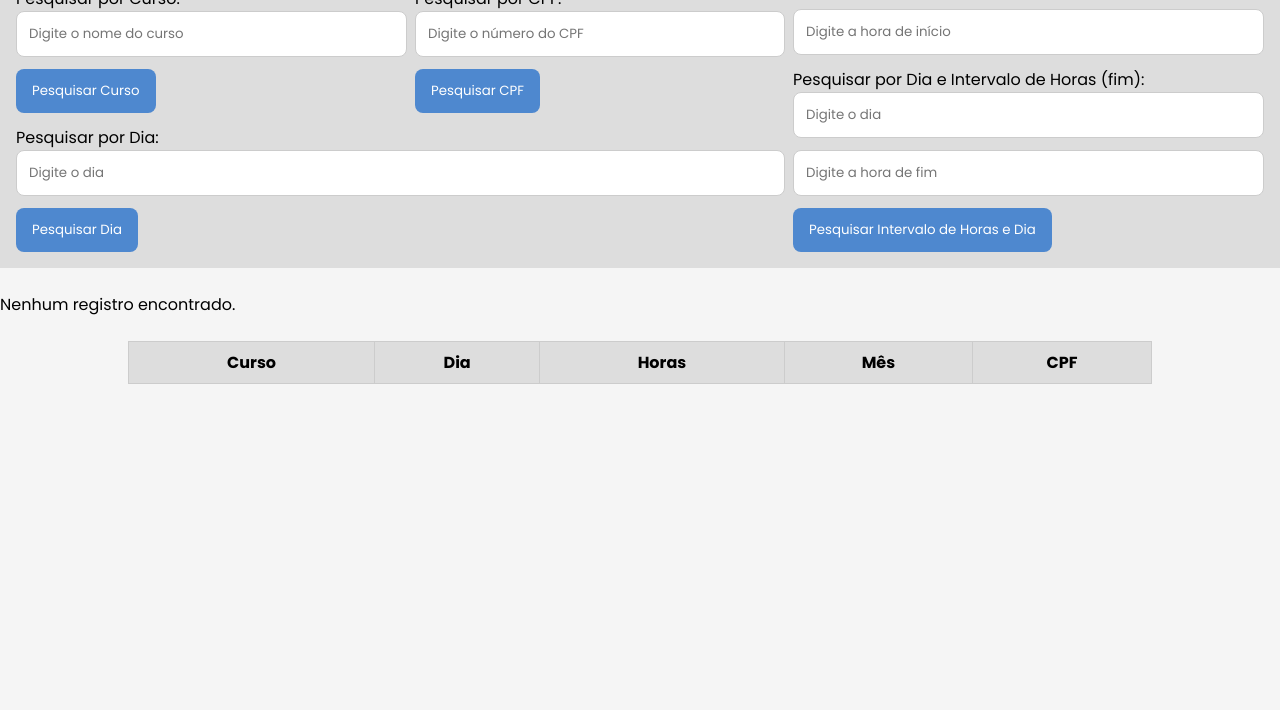
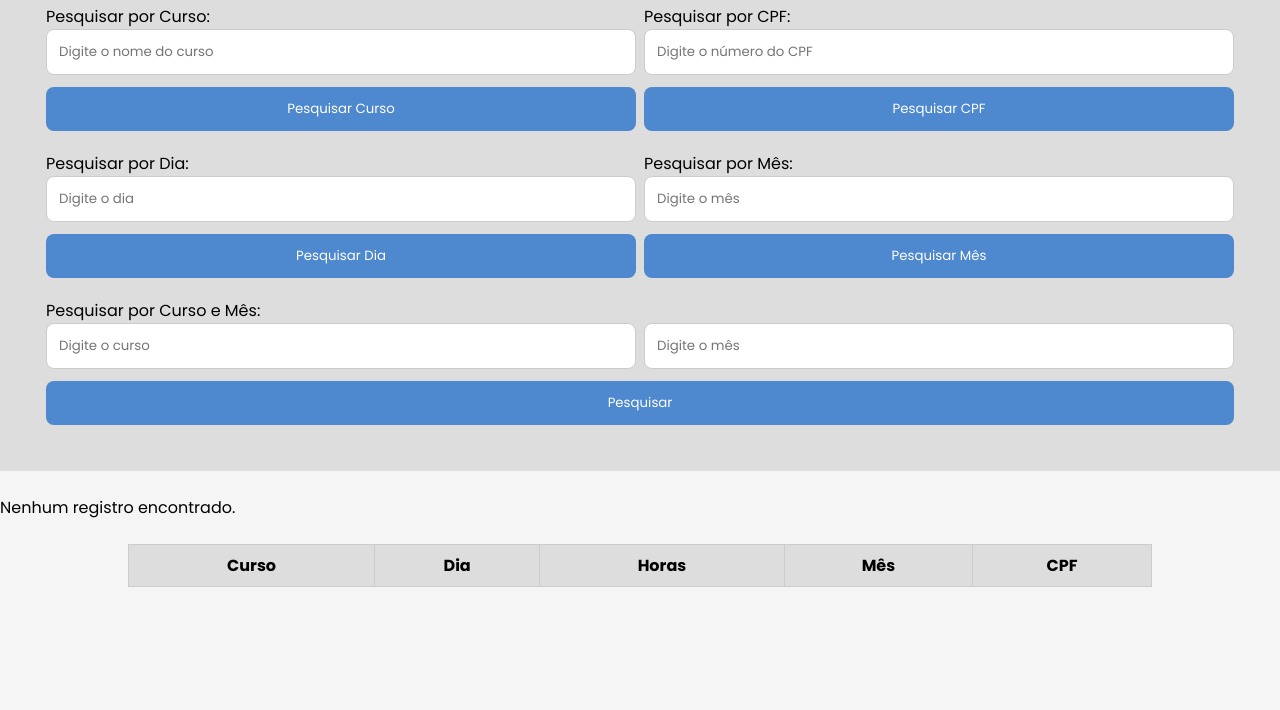
Before and after one commit to johegenesio/banco-de-dados, a plain HTML site: page index.html in a window 1280 px wide. Shown: the part 90-800 px from the top of the page. Drawn offline with Linux system fonts and the light colour scheme; no server answers.

Commit message:
Month and course - Update
Update curso e mês juntos.

```diff
--- a/index.html
+++ b/index.html
@@ -17,39 +17,42 @@
                     <div class="input-container input-curso">
                         <label for="cursoInput">Pesquisar por Curso:</label>
                         <input type="text" id="cursoInput" class="input-field" placeholder="Digite o nome do curso">
-                        <button onclick="pesquisarPorCampo('curso', cursoInput.value)" class="search-button">Pesquisar
+                        <button onclick="pesquisarPorCampo('curso', cursoInput.value)" class="search-button fill">Pesquisar
                             Curso</button>
                     </div>
                     <div class="input-container input-cpf">
                         <label for="usuarioInput">Pesquisar por CPF:</label>
                         <input type="text" id="usuarioInput" class="input-field" placeholder="Digite o número do CPF">
-                        <button onclick="pesquisarPorCampo('usuario', usuarioInput.value)" class="search-button">Pesquisar
+                        <button onclick="pesquisarPorCampo('usuario', usuarioInput.value)" class="search-button fill">Pesquisar
                             CPF</button>
                     </div>
                 </div>
+                <div class="row-container">
                     <div class="input-container input-dia">
                         <label for="diaInput">Pesquisar por Dia:</label>
                         <input type="number" id="diaInput" class="input-field" placeholder="Digite o dia" max="31">
-                    <button onclick="pesquisarPorCampo('dia', diaInput.value)" class="search-button">Pesquisar Dia</button>
+                        <button onclick="pesquisarPorCampo('dia', diaInput.value)" class="search-button fill">Pesquisar Dia</button>
                     </div>
+
+                    <div class="input-container input-mes">
+                        <label for="mesInput">Pesquisar por Mês:</label>
+                        <input type="number" id="mesInput" class="input-field" placeholder="Digite o mês" max="12">
+                        <button onclick="pesquisarPorCampo('mes', mesInput.value)" class="search-button fill">Pesquisar Mês</button>
                     </div>
+
                 </div>
-        <div class="input-container">
-            <div>
-                <label for="diaHoraInicioInput">Pesquisar por Dia e Intervalo de Horas (início):</label>
-                <input type="number" id="diaHoraInicioInput" class="input-field" placeholder="Digite o dia"
-                max="31">
-                <input type="number" id="horaInicioInput" class="input-field" placeholder="Digite a hora de início" max="24">
+
+                <div class="input-container input-mes">
+                    <label for="cursoMesInput">Pesquisar por Curso e Mês: </label>
+                    <div class="row-container">
+                        <input type="text" id="cursoMesInput" class="input-field" placeholder="Digite o curso">
+                        <input type="number" id="mesMesInput" class="input-field" placeholder="Digite o mês" max="12">
                     </div>
-            <div>
-                <label for="diaHoraFimInput">Pesquisar por Dia e Intervalo de Horas (fim):</label>
-                <input type="number" id="diaHoraFimInput" class="input-field" placeholder="Digite o dia"
-                max="31">
-                <input type="number" id="horaFimInput" class="input-field" placeholder="Digite a hora de fim" max="24">
+                    <button onclick="pesquisarPorCursoEMesSeparadamente()" class="search-button fill">Pesquisar</button>
+
                 </div>
-            <button
-                onclick="pesquisarPorIntervaloDeHorasEDia(diaHoraInicioInput.value, horaInicioInput.value, diaHoraFimInput.value, horaFimInput.value)"
-                class="search-button">Pesquisar Intervalo de Horas e Dia</button>
+
+            </div>
         </div>
     </div>
     <div class="result-container">
--- a/script.js
+++ b/script.js
@@ -84,6 +84,7 @@ function pesquisarPorCampo(campo, valor) {
         limparCampos();
 }
 
+
 function pesquisarPorIntervaloDeHorasEDia(diaInicio, horaInicio, diaFim, horaFim) {
     const apiUrl = 'https://biblioteca-senai-5b3e9-default-rtdb.firebaseio.com/.json';
 
@@ -128,6 +129,54 @@ function limparCampos() {
     document.getElementById('horaFimInput').value = '';
     document.getElementById('diaHoraInicioInput').value = '';
     document.getElementById('diaHoraFimInput').value = '';
+    document.getElementById('mesInput').value = '';
 }
 
+
+
 document.addEventListener('DOMContentLoaded', carregarUltimosRegistros);
+
+
+
+
+
+
+function pesquisarPorCursoEMesSeparadamente() {
+    const curso = document.getElementById('cursoMesInput').value;
+    const mes = document.getElementById('mesMesInput').value;
+    pesquisarPorCursoEMes('curso', curso, 'mes', mes);
+}
+
+function pesquisarPorCursoEMes(cursoCampo, cursoValor, mesCampo, mesValor) {
+    const apiUrl = 'https://biblioteca-senai-5b3e9-default-rtdb.firebaseio.com/.json';
+
+    fetch(apiUrl)
+        .then(response => response.json())
+        .then(data => {
+            console.log('Resposta da API:', data);
+
+            if (data !== null) {
+                const registros = Object.values(data)
+                    .filter(item => {
+                        const cursoString = (typeof item[cursoCampo] === 'string') ? item[cursoCampo] : item[cursoCampo].toString();
+                        const mesString = (typeof item[mesCampo] === 'string') ? item[mesCampo] : item[mesCampo].toString();
+
+                        return cursoString.toLowerCase().includes(cursoValor.toLowerCase()) &&
+                               mesString.toLowerCase().includes(mesValor.toLowerCase());
+                    });
+
+                if (registros.length > 0) {
+                    exibirResultados(registros);
+                } else {
+                    console.error(`Nenhum registro encontrado para ${cursoCampo} = ${cursoValor} e ${mesCampo} = ${mesValor}.`);
+                    exibirResultados([]);
+                }
+            } else {
+                console.error('Resposta da API é null. Não há dados disponíveis.');
+            }
+        })
+        .catch(error => {
+            console.error('Erro ao buscar dados:', error);
+        });
+        limparCampos();
+}
--- a/style.css
+++ b/style.css
@@ -24,6 +24,7 @@ body {
 h1 {
     text-align: center;
     color: #333;
+    margin-left: 2%;
 }
 
 .search-container {
@@ -46,15 +47,22 @@ h1 {
 .row-container {
     display: flex;
     gap: 8px;
+    width: 100%;
 }
 
 .div-gap {
     display: flex;
-    flex-direction: column;
-    gap: 12px;
+    flex-direction: row;
+    padding: 30px;
+    gap: 20px;
+    flex-wrap: wrap;
 }
 
 .input-dia {
+    width: 100%;
+}
+
+.input-mes {
     width: 100%;
 }
 
@@ -66,6 +74,10 @@ h1 {
     width: 100%;
 
     font-family: 'Poppins', sans-serif;
+}
+
+.input-container {
+    width: 100%;
 }
 
 table {
@@ -109,6 +121,9 @@ th {
     width: 20%; /* ou qualquer outra largura que desejar */
 }
 
+.fill{
+    width: 100%;
+}
 .dia {
     width: 15%;
 }
```
Lines whose indentation alone changed are shown as unchanged.
